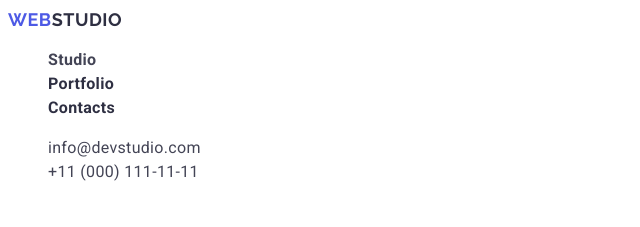
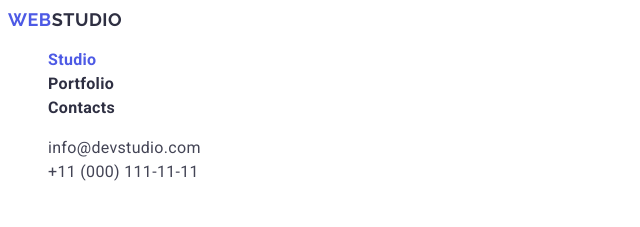
Before and after one commit to 1192skm/goit-markup-hw-02, a plain HTML site: page index.html in a window 1280 px wide. In both pictures the pointer is over the link "Studio". Shown: the top 227 px of the page, 0-640 px from the left. Drawn offline with Linux system fonts and the light colour scheme.

Commit message:
Зміна кольору ховеру на помітний

```diff
--- a/css/styles.css
+++ b/css/styles.css
@@ -73,7 +73,7 @@ body {
 }
 .link:hover,
 .link:focus {
-    color: var(--text-color);
+    color:var(--primary-brand);
 }
 .link-nav {
     color:var(--primary-brand);
@@ -86,7 +86,7 @@ body {
     color: var(--title-color);
 }
 .contacts-link:hover {
-    color:var(--primary-brand)
+    color:var(--primary-brand);
 }
 
 /* Contacts */
```
